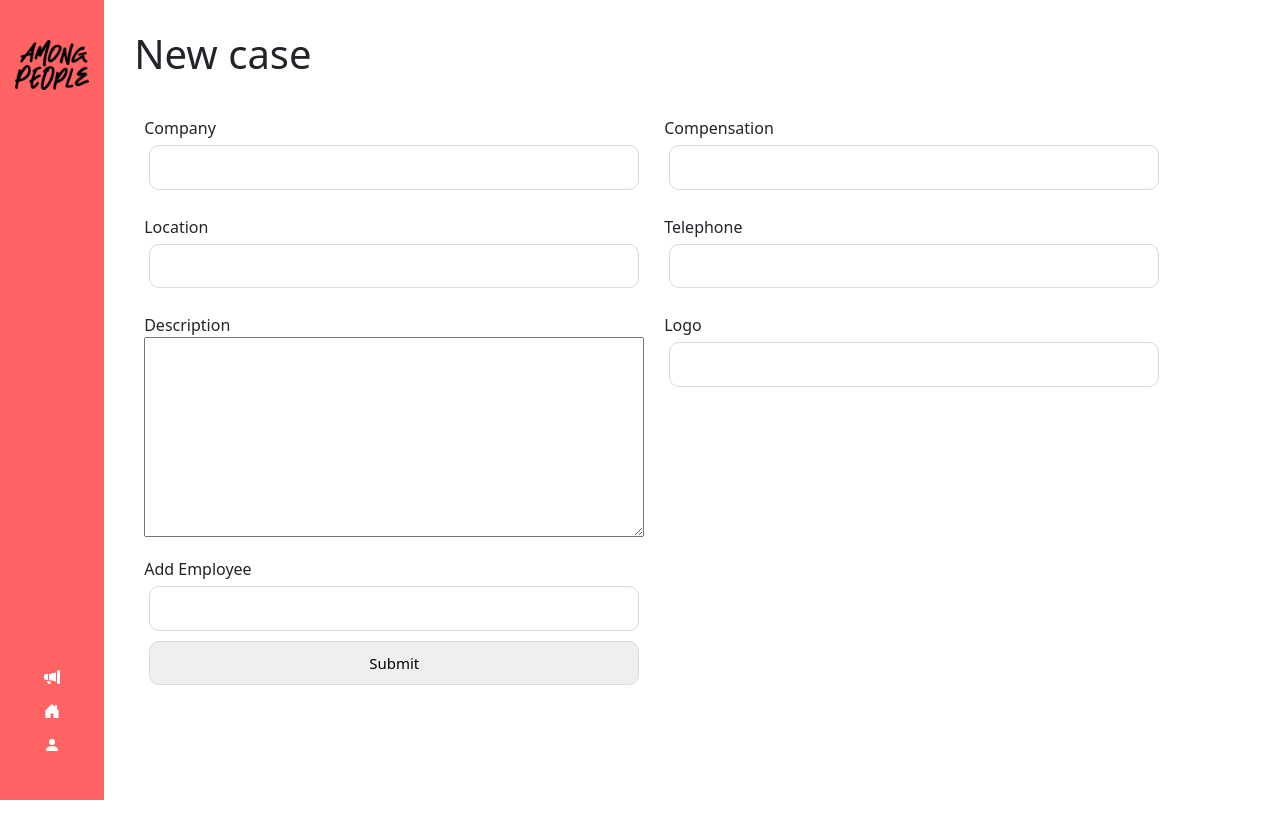
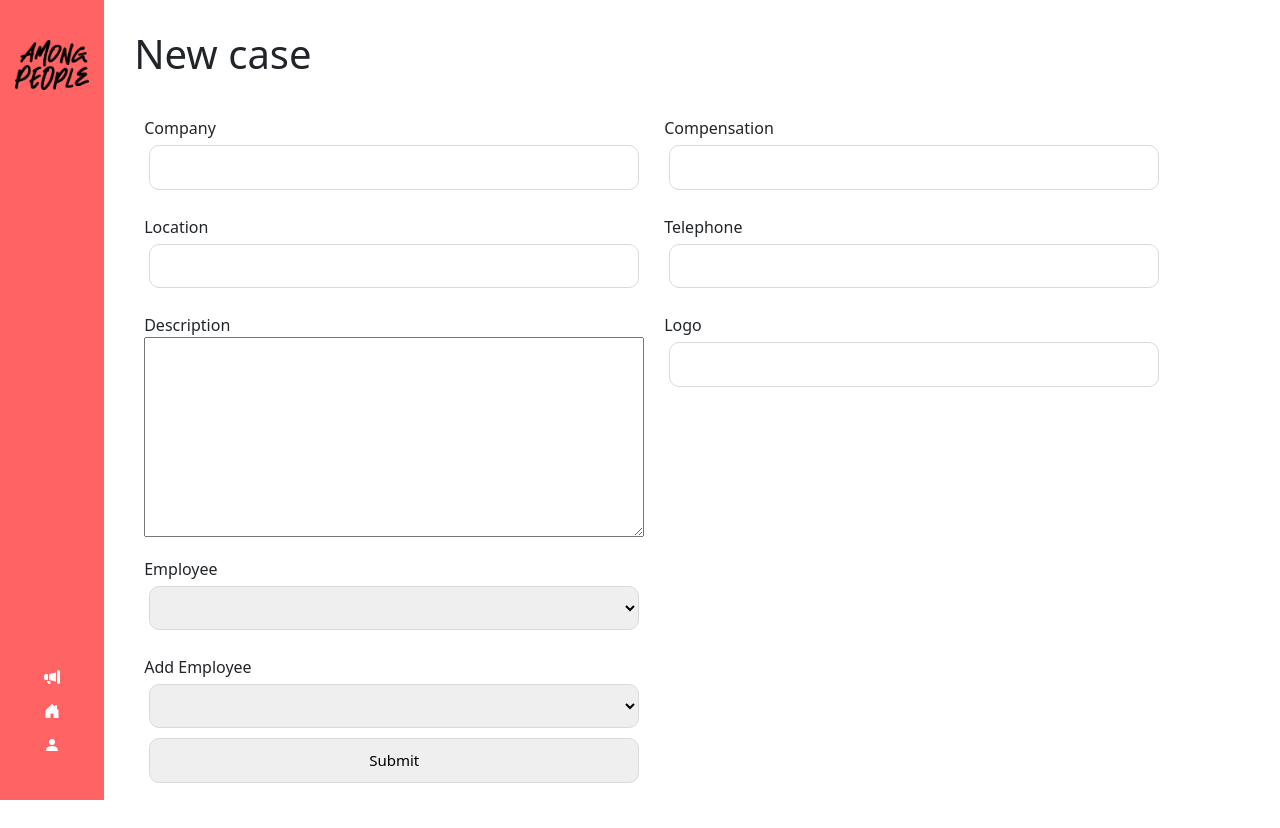
Before and after one commit to Widell98/CRMSystem, a React (Create React App) app: page /clients in a window 1280 px wide. Before the commit the page ends 800 px from the top, so only its background shows below. Built offline with nearby package versions, Linux system fonts and the light colour scheme.

Commit message:
laptoperk

```diff
--- a/src/App.js
+++ b/src/App.js
@@ -13,14 +13,12 @@ const App = () => {
   const [categories, setCategories] = useState(null)
   const value = { categories, setCategories }
 
-
   return (
 
     <div className="app">
       <CategoriesContext.Provider value={value}>
         <BrowserRouter>
           <Navbar />
-
           <Routes>
             <Route path='/' element={<LoginPage />} />
             <Route path='/dashboard' element={<Dashboard />} />
--- a/src/Components/navbar.js
+++ b/src/Components/navbar.js
@@ -8,8 +8,6 @@ import { BsFillHouseDoorFill } from "react-icons/bs";
 
 const Nav = () => {
     const navigate = useNavigate()
-
-
     return (
 
         <nav>
@@ -18,9 +16,9 @@ const Nav = () => {
 
             </div>
             <div className="controls-container">
-                <div className="BsMegaphoneFill" onClick={() => navigate('/clients')}><BsMegaphoneFill/></div>
-                <div className="BsFillHouseDoorFill" onClick={() => navigate('/dashboard')}><BsFillHouseDoorFill/></div>
-                <div className="BsFillPersonFill" onClick={() => navigate('/employees')}><BsFillPersonFill/></div>
+                <div type="button" className="BsMegaphoneFill" onClick={() => navigate('/clients')}><BsMegaphoneFill/></div>
+                <div type="button" className="BsFillHouseDoorFill" onClick={() => navigate('/dashboard')}><BsFillHouseDoorFill/></div>
+                <div type="button" className="BsFillPersonFill" onClick={() => navigate('/employees')} ><BsFillPersonFill/></div>
                 <div className="icon" onClick={() => navigate('/LoginPage')}></div>
                 {/* <div className="icon" onClick={() => navigate('/CalenderPage')}>C</div> */}
             </div>
@@ -28,4 +26,6 @@ const Nav = () => {
     )
 }
 
+
+
 export default Nav
--- a/src/Pages/TicketPage.js
+++ b/src/Pages/TicketPage.js
@@ -25,7 +25,7 @@ const TicketPage = ({ editMode }) => {
   }
 
   const handleSubmit = async (e) => {
-  e.preventDefault();
+  e.preventDefault()
 
     if (editMode) {
       const response = await axios.put(`http://localhost:8000/clients/${id}`, {
@@ -100,7 +100,7 @@ const TicketPage = ({ editMode }) => {
               value={formData.description}
             />
 
-            {/* <label>Employee</label>
+            <label>Employee</label>
             <select
               name="category"
               value={formData.category}
@@ -109,16 +109,17 @@ const TicketPage = ({ editMode }) => {
               {categories?.map((category, _index) => (
                 <option value={category}>{category}</option>
               ))}
-            </select> */}
+            </select>
 
             <label htmlFor="new-category">Add Employee</label>
-            <input
+            <select
               id="new-category"
               name="category"
               type="text"
               onChange={handleChange}
               value={formData.category}
             />
+
 {/*
             <label>Priority</label>
             <div className="multiple-input-container">
--- a/src/components/TicketCard.js
+++ b/src/components/TicketCard.js
@@ -16,7 +16,7 @@ const TicketCard = ({ color, ticket }) => {
                 <AvatarDisplay ticket={ticket}/>
                 <h3 className="ticket-location">{ticket.location}</h3>
                 <h3 className="ticket-Telephone">{ticket.Telephone}</h3>
-                {/* <StatusDisplay status={ticket.status}/>              */}
+                <StatusDisplay status={ticket.status}/>
                 {/* <PriorityDisplay priority={ticket.priority} /> */}
                 {/* <ProgressDisplay progress={ticket.progress} /> */}
             </Link>
--- a/src/index.js
+++ b/src/index.js
@@ -3,8 +3,6 @@ import ReactDOM from "react-dom";
 import App from "./App"
 import './index.css';
 import 'bootstrap/dist/css/bootstrap.min.css';
-
-
 
 
 ReactDOM.render(
```
